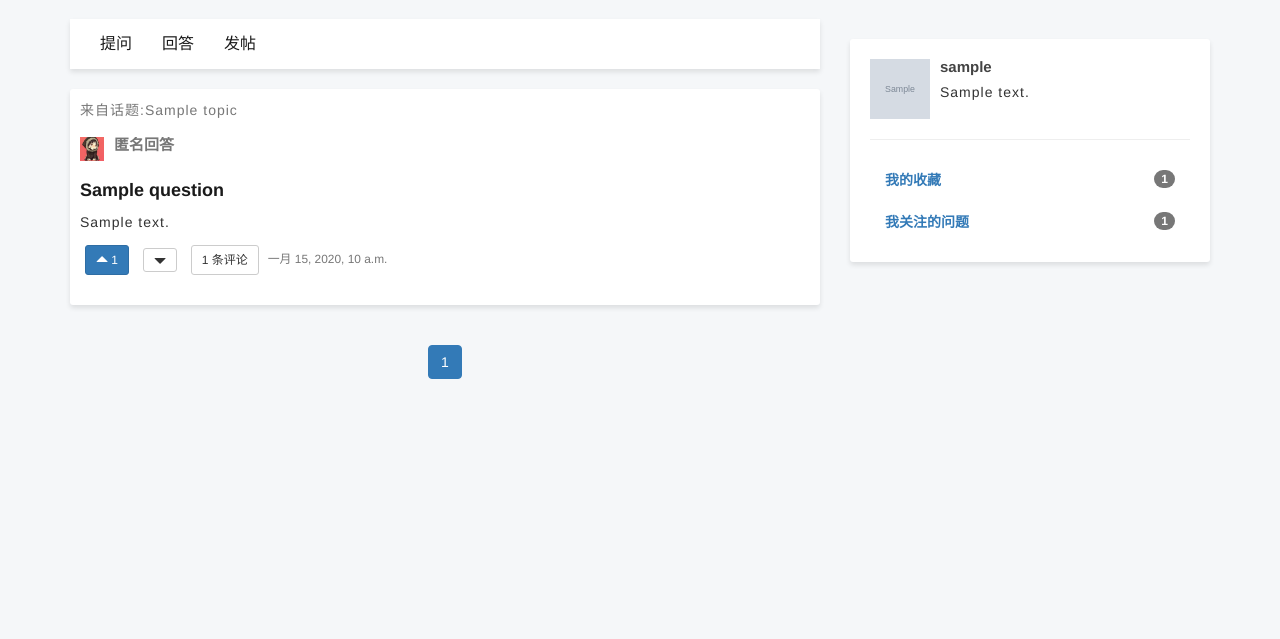
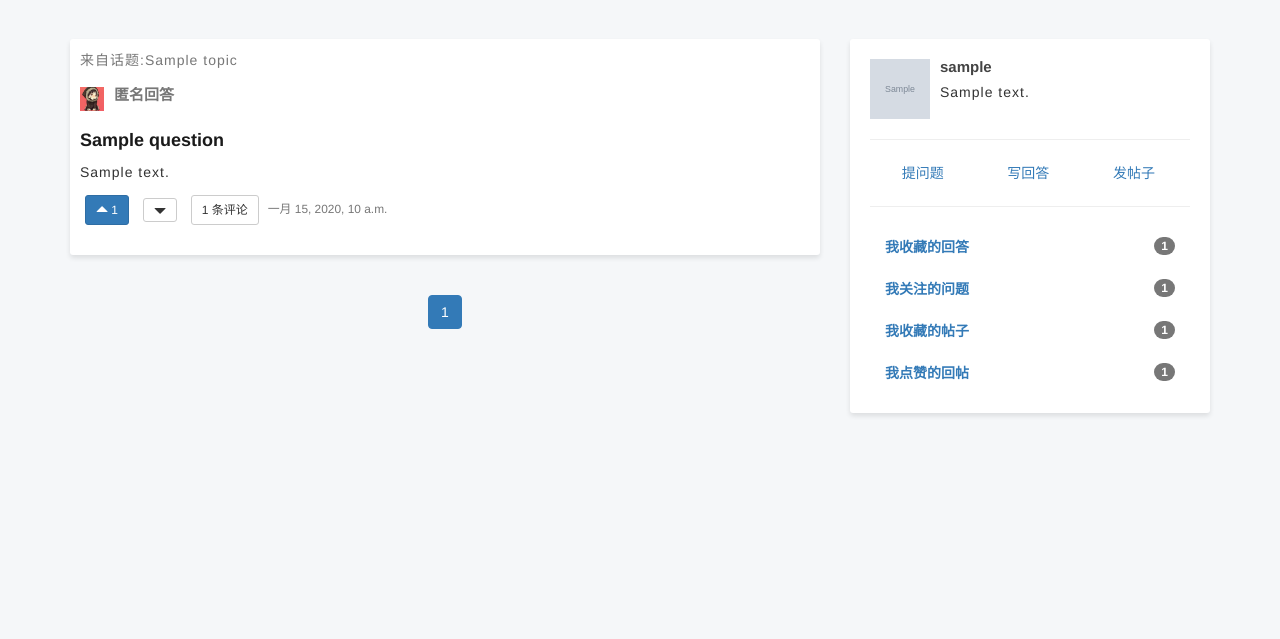
Before and after one commit to guojy1314/ShareToWinWeb, a Django app: page / in a window 1280 px wide. Shown: the part 51-690 px from the top of the page. Run offline with Django 3.2, Linux system fonts and the light colour scheme; a user stored in the database is signed in; tables that the repository leaves empty hold one stand-in row (values such as "Sample post"); grey boxes marked "Sample" are stand-in pictures; parts of the project's set-up code (start-up, migrations or seed data) failed here and were passed over; some libraries are stand-ins or nearby versions.

Commit message:
bbs相关功能优化

```diff
--- a/bbs/forms.py
+++ b/bbs/forms.py
@@ -18,7 +18,7 @@ class PubArticleForm(forms.Form):
                                                 'title': '请选择分类'}))
     content = forms.CharField(label='帖子内容', widget=CKEditorUploadingWidget(),
                               required=False)
-    anonymous = forms.BooleanField(label='匿名提问', required=False)
+    anonymous = forms.BooleanField(label='匿名发帖', required=False)
 
 
 class ArticleCommentForm(forms.Form):
--- a/static/css/zhihu.css
+++ b/static/css/zhihu.css
@@ -223,10 +223,60 @@ h3.big-topic {
     cursor: pointer;
 }
 
-
-p img{
+p img {
     width: auto;
     height: auto;
     max-width: 100%;
     display: block;
 }
+
+.GlobalWrite {
+    -ms-flex-wrap: wrap;
+    flex-wrap: wrap;
+    overflow: visible;
+    align-items: center;
+}
+
+.GlobalWrite, .GlobalWrite-navItem {
+    display: -webkit-box;
+    display: -ms-flexbox;
+    display: flex;
+}
+
+.GlobalWrite-navItem {
+    -webkit-box-align: center;
+    -ms-flex-align: center;
+    align-items: center;
+    cursor: pointer;
+    -webkit-box-flex: 0;
+    -ms-flex: 0 0 98px;
+    flex: 0 0 98px;
+    -webkit-box-orient: vertical;
+    -webkit-box-direction: normal;
+    -ms-flex-direction: column;
+    flex-direction: column;
+    height: 94px;
+    -webkit-box-pack: center;
+    -ms-flex-pack: center;
+    justify-content: center;
+    position: relative;
+}
+
+
+
+.GlobalWrite-navIcon {
+    color: #8590a6;
+    margin-bottom: 6px;
+}
+
+.box-wrap {
+    text-align: center;
+    overflow: hidden;
+}
+
+.box {
+    width: 31%;
+    margin: 1%;
+    border-radius: 10%;
+    float: left;
+}
--- a/stw/urls.py
+++ b/stw/urls.py
@@ -8,7 +8,7 @@ from user.views import register, user_login, user_logout, user_confirm, \
     get_check_code \
     , edit_profile, update_image, change_password, change_email_request, \
     change_email, user_collect_answer, user_follow_topic, user_follow_question, \
-    user_follow_user \
+    user_follow_user, user_collect_article, user_follow_comment \
     , user_followed_by_user, user_topic_answer, follow_user, delete_answer
 from zhihu.views import index, question_detail, answer_detail, explore, \
     topic_list, topic_detail, add_follow_answer, cancel_follow_answer, \
@@ -18,7 +18,7 @@ from zhihu.views import index, question_detail, answer_detail, explore, \
     explore_recommend, follow_question_user \
     , search
 from bbs.views import pub_article, article_detail, article_list, \
-    collect_article, post_comment
+    collect_article, post_comment, add_follow_comment, cancel_follow_comment
 
 
 urlpatterns = [
@@ -85,10 +85,14 @@ urlpatterns = [
          name='change_email'),
     path('user/<int:user_id>/collect_answer/', user_collect_answer,
          name='user_collect_answer'),
+    path('user/<int:user_id>/collect_article/', user_collect_article,
+         name='user_collect_article'),
     path('user/<int:user_id>/follow_topic/', user_follow_topic,
          name='user_follow_topic'),
     path('user/<int:user_id>/follow_question/', user_follow_question,
          name='user_follow_question'),
+    path('user/<int:user_id>/follow_comment/', user_follow_comment,
+         name='user_follow_comment'),
     path('user/<int:user_id>/follow_user/', user_follow_user,
          name='user_follow_user'),
     path('user/<int:user_id>/followed_by_user/', user_followed_by_user,
@@ -106,6 +110,10 @@ urlpatterns = [
     path('pub_article/', pub_article, name='pub_article'),
     path('article/detail/<int:article_id>/', article_detail, name='article_detail'),
     path('article/collect_article/', collect_article, name='collect_article'),
+    path('article/add_follow_comment/', add_follow_comment,
+         name='add_follow_comment'),
+    path('article/cancel_follow_comment/', cancel_follow_comment,
+         name='cancel_follow_comment'),
     path('post_comment/<int:article_id>/', post_comment, name='post_comment'),
     path('post_comment/<int:article_id>/<int:parent_comment_id>', post_comment, name='comment_reply'),
 ]
--- a/templates/user/user_base.html
+++ b/templates/user/user_base.html
@@ -70,6 +70,12 @@
                                 </li>
                                 <li>
                                     <a href="{% url 'user_follow_question' user.id %}">关注的问题</a>
+                                </li>
+                                <li>
+                                    <a href="{% url 'user_collect_article' user.id %}">收藏的帖子</a>
+                                </li>
+                                <li>
+                                    <a href="{% url 'user_follow_comment' user.id %}">点赞的回帖</a>
                                 </li>
                                 <li>
                                     <a href="{% url 'user_follow_user' user.id %}">关注</a>
--- a/templates/zhihu/index.html
+++ b/templates/zhihu/index.html
@@ -22,23 +22,7 @@
         {% endif %}
         <div class="row">
             <div class="col-sm-8">
-                <div class="header-box">
-                    <div class="container">
-                        <ul class="nav navbar-nav">
-                            <li><a href="{% url 'ask_question' %}"
-                                   target="_blank">提问</a>
-                            </li>
-                            <li><a href="{% url 'question_list' %}"
-                                   target="_blank">回答</a>
-                            </li>
-                            <li><a href="{% url 'pub_article' %}"
-                                   target="_blank">发帖</a>
-                            </li>
-                            <!-- <li><a href="">写文章</a></li>
-                            <li><a href="">写想法</a></li> -->
-                        </ul>
-                    </div>
-                </div>
+
                 {% cache 300 index_answer %}
                     {% for answer in page.object_list %}
                         <div class="answer-item site-box">
@@ -73,7 +57,7 @@
                                         <h4 class="media-heading"><a
                                                 target="_blank"
                                                 href="{% url 'user_home' answer.author_id %}">
-                                            {{answer.author.nickname }}</a>
+                                            {{ answer.author.nickname }}</a>
                                             <small>
                                                 , {{ answer.author.description }}</small>
                                         </h4>
@@ -83,12 +67,12 @@
                             <div class="question-title">
                                 <h3><a target="_blank"
                                        href="{% url 'question_detail' answer.question_id %}">
-                                    {{answer.question.title }}</a></h3>
+                                    {{ answer.question.title }}</a></h3>
                             </div>
                             <div class="answer-content">
                                 <a target="_blank"
                                    href="{% url 'answer_detail' answer.id %}">
-                                    <p>{{answer.content|safe|striptags|truncatechars:200 }}</p>
+                                    <p>{{ answer.content|safe|striptags|truncatechars:200 }}</p>
                                 </a>
                             </div>
                             <div class="answer-meta">
@@ -96,7 +80,7 @@
                                         class="btn btn-primary btnvote-up btn-sm"
                                         onclick="follow_answer(this, {{ answer.id }})">
                                     <span class="glyphicon glyphicon-triangle-top"></span>
-                                    {{answer.follow_nums }}
+                                    {{ answer.follow_nums }}
                                 </button>
                                 <button type="button"
                                         class="btn btn-default btnvote-down btn-sm"
@@ -106,7 +90,7 @@
                                 <a target="_blank"
                                    href="{% url 'answer_detail' answer.id %}">
                                     <button type="button"
-                                            class="btn btn-default btn-sm">{{answer.comment_nums }} 条评论
+                                            class="btn btn-default btn-sm">{{ answer.comment_nums }} 条评论
                                     </button>
                                 </a>
                                 <!-- <a href="{% url 'answer_detail' answer.id %}"><button type="button" class="btn btn-default btn-sm"><span class="glyphicon glyphicon-star"></span>收藏</button></a> -->
@@ -144,20 +128,54 @@
                             <div class="media-body">
                                 <h4 class="media-heading"><a target="_blank"
                                                              href="{% url 'user_home' request.user.id %}">
-                                    {{request.user.nickname }}</a></h4>
+                                    {{ request.user.nickname }}</a></h4>
                                 <p>{{ request.user.description|default_if_none:'' }}</p>
                             </div>
                         </div>
+                        <hr>
+                            <div class="box-wrap">
+                                <div class="box">
+                                <a href="{% url 'ask_question' %}"
+                                                             target="_blank" title="提问">
+                                <i class="far fa-question-circle fa-3x GlobalWrite-navIcon"></i>
+                                <div class="GlobalWrite-navTitle">提问题</div>
+                            </a></div>
+
+                               <div class="box">
+                                <a href="{% url 'question_list' %}" target="_blank"
+                                    title="回答">
+                                    <i class="far fa-edit fa-3x GlobalWrite-navIcon"></i>
+                                <div class="GlobalWrite-navTitle">写回答</div>
+                            </a>
+                               </div>
+
+                                <div class="box">
+                                <a href="{% url 'pub_article' %}" target="_blank"
+                                    title="发帖">
+                                <i class="far fa-file-alt fa-3x GlobalWrite-navIcon"></i>
+                                <div class="GlobalWrite-navTitle">发帖子</div>
+                            </a>
+                                </div>
+
+                            </div>
                         <hr>
                         <div class="">
                             <ul class="nav nav-stacked">
                                 <li><a target="_blank"
                                        href="{% url 'user_collect_answer' request.user.id %}"><span
-                                        class="badge pull-right">{{ request.user.get_collect_answer_nums }}</span><b>我的收藏</b></a>
+                                        class="badge pull-right">{{ request.user.get_collect_answer_nums }}</span><b>我收藏的回答</b></a>
                                 </li>
                                 <li><a target="_blank"
                                        href="{% url 'user_follow_question' request.user.id %}"><span
                                         class="badge pull-right">{{ request.user.get_follow_question_nums }}</span><b>我关注的问题</b></a>
+                                </li>
+                                 <li><a target="_blank"
+                                       href="{% url 'user_collect_article' request.user.id %}"><span
+                                        class="badge pull-right">{{ request.user.get_collect_article_nums }}</span><b>我收藏的帖子</b></a>
+                                </li>
+                                 <li><a target="_blank"
+                                       href="{% url 'user_follow_comment' request.user.id %}"><span
+                                        class="badge pull-right">{{ request.user.get_follow_comment_nums }}</span><b>我点赞的回帖</b></a>
                                 </li>
                             </ul>
                         </div>
--- a/templates/zhihu/question.html
+++ b/templates/zhihu/question.html
@@ -30,7 +30,7 @@
                         <h3><a href="
 {% url 'question_detail' question.id %}">{{ question.title }}</a></h3>
                     </div>
-                    <p>{{ question.content }}</p>
+                    <p>{{ question.content|safe }}</p>
                     <div class="question-meta">
                         <button type="button" class="btn btn-primary"
                                 onclick="follow_question(this, {{ question.id }})">
```
Also changed, not shown: bbs/models.py (+7 -56 lines), bbs/views.py (+4 -102 lines), templates/bbs/article_detail.html (+21 -12 lines), templates/bbs/detail.html (+58 -0 lines), user/models.py (+8 -0 lines), user/views.py (+34 -0 lines).
